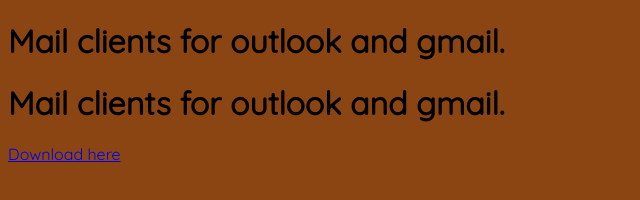
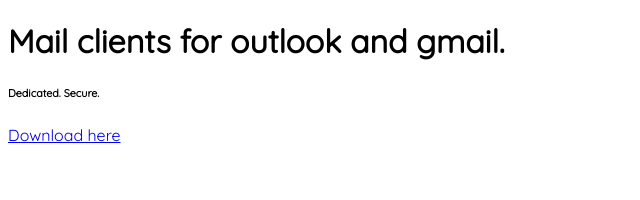
Before and after one commit to catplays26/mailclients, a plain HTML site: page index.html in a window 1280 px wide. Shown: the whole page, without its empty margins (0-640 px from the left). Drawn offline with Linux system fonts and the light colour scheme.

Commit message:
Update index.html

```diff
--- a/index.html
+++ b/index.html
@@ -2,7 +2,7 @@
 <html>
 <style>
 @import url('https://fonts.googleapis.com/css2?family=Quicksand&display=swap');
-body {background-color: saddlebrown;}
+body {background-color: white;}
 h1   {font-family: 'Quicksand', sans-serif;}
 p    {font-family: 'Quicksand', sans-serif;}
 h3   {font-family: 'Quicksand', sans-serif;}
@@ -12,7 +12,7 @@ a   {font-family: 'Quicksand', sans-serif;}
 <title>Mail</title>
 <body>
 <h1>Mail clients for outlook and gmail.</h1>
-    <h1>Mail clients for outlook and gmail.</h1>
+    <h6>Dedicated. Secure.</h6>
  <a href="https://github.com/catplays26/mailclients">Download here</a>
     </body>
 </html>
```
